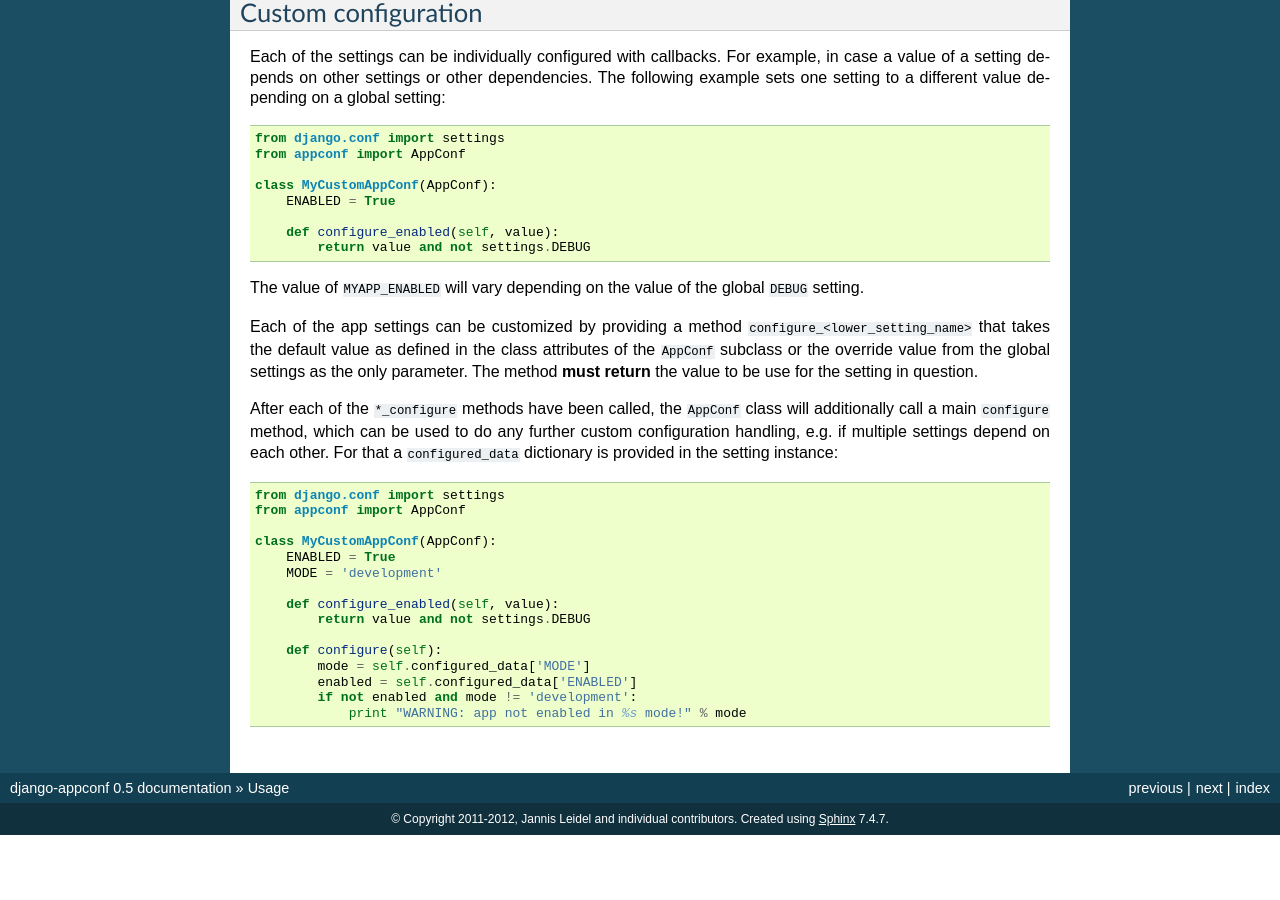
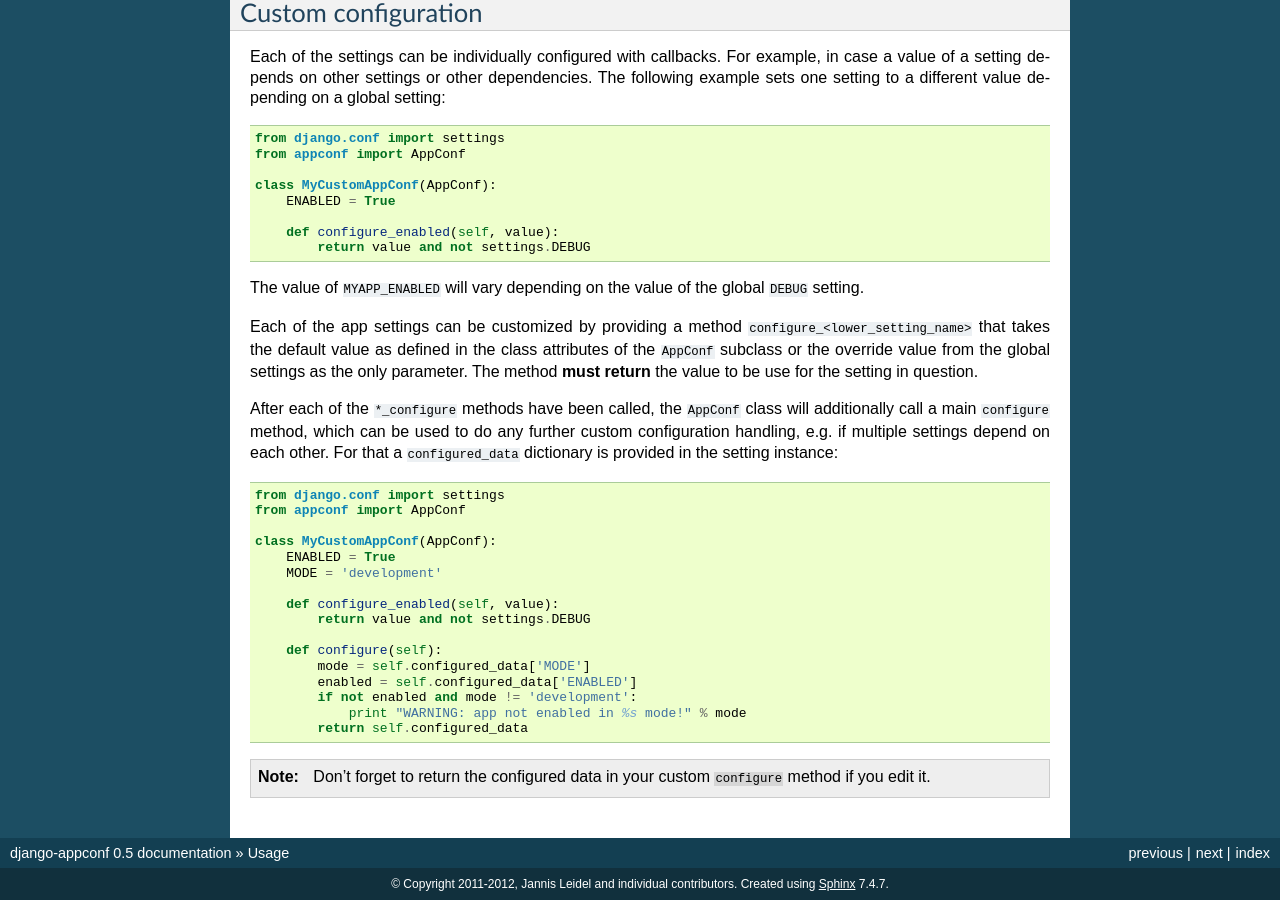
Before and after one commit to django-compressor/django-appconf, a Sphinx documentation site: the page built from docs/usage.rst, in a window 1280 px wide and 900 px high, scrolled down 846 px. Built offline with Sphinx 7.4.7, drawn with Linux system fonts in a browser that asks for light colours; before the commit the page ends 1681 px from its top, so only the background shows below that.

Commit message:
Added note about returning the configured data if needed.

```diff
--- a/docs/usage.rst
+++ b/docs/usage.rst
@@ -93,3 +93,9 @@ is provided in the setting instance::
             enabled = self.configured_data['ENABLED']
             if not enabled and mode != 'development':
                 print "WARNING: app not enabled in %s mode!" % mode
+            return self.configured_data
+
+.. note::
+
+    Don't forget to return the configured data in your custom ``configure``
+    method if you edit it.
```
